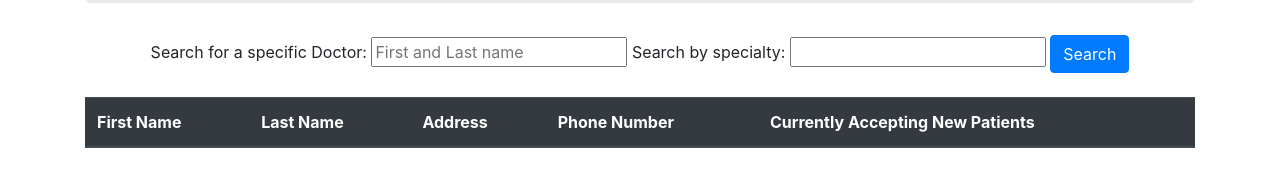
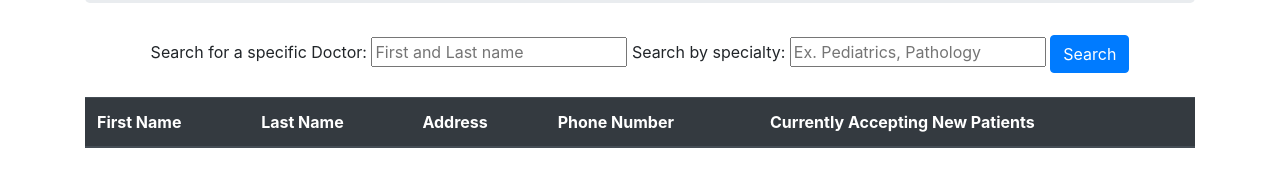
Before and after one commit to crlucero/JS-DoctorAPI, a website built with webpack: page src/index.html in a window 1280 px wide. Shown: the part 207-394 px from the top of the page. Built offline with nearby package versions, Linux system fonts and the light colour scheme.

```diff
--- a/src/index.html
+++ b/src/index.html
@@ -14,7 +14,7 @@
       <label for="drName">Search for a specific Doctor:</label>
       <input id="drName" type="text" placeholder="First and Last name">
       <label for="specialty">Search by specialty:</label>
-      <input id="specialty" type="text">
+      <input id="specialty" type="text" placeholder="Ex. Pediatrics, Pathology">
       <button class="btn btn-primary" type="submit">Search</button>
     </form>
     <br>
```
